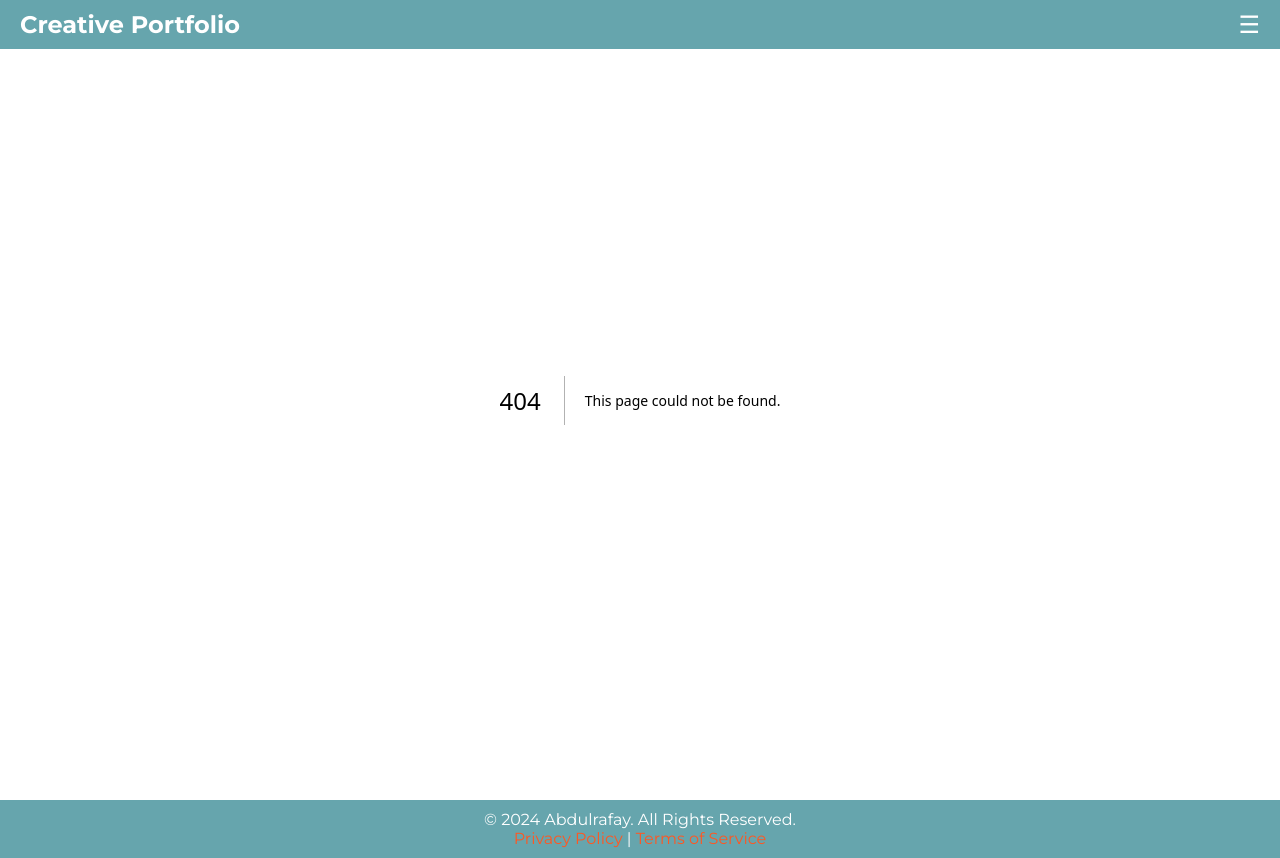
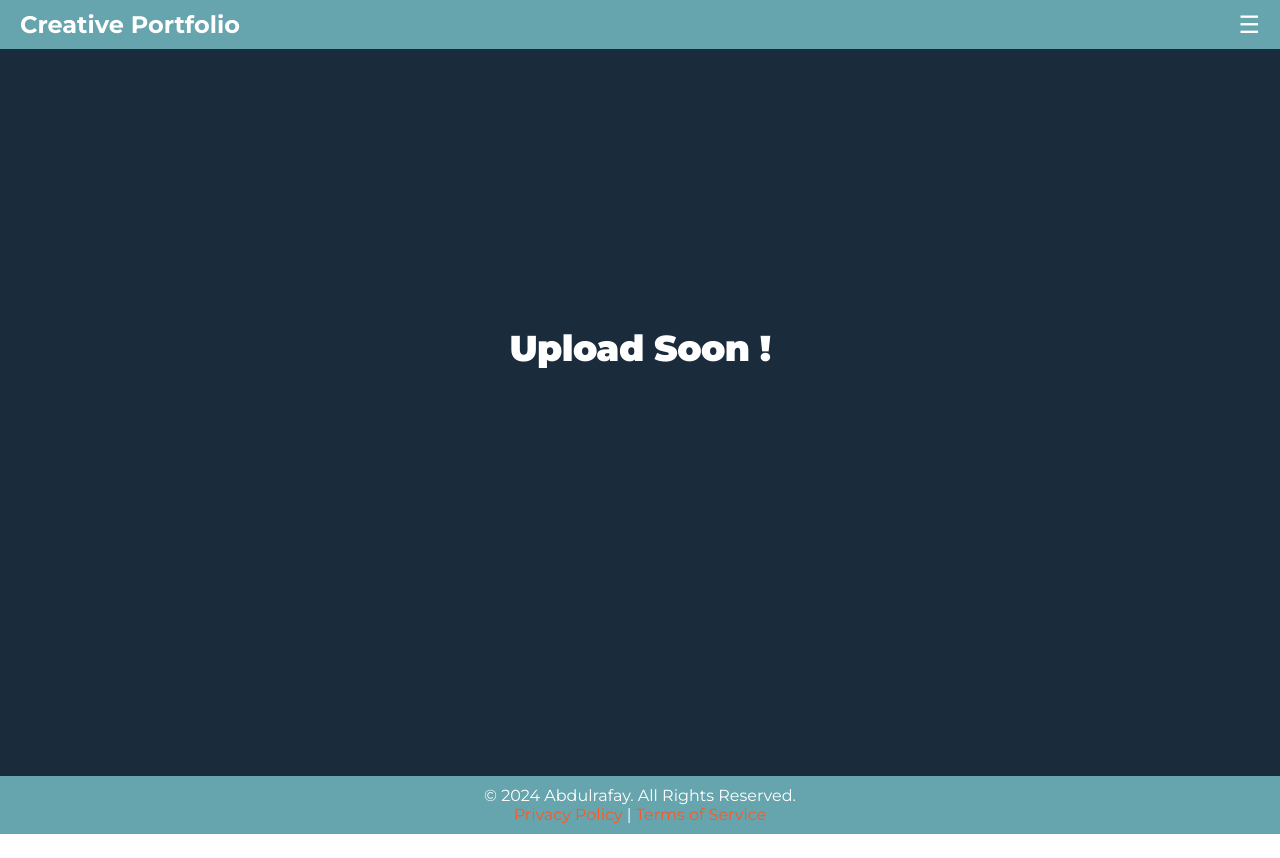
Before and after one commit to abdulrafay-webdev/Portfolio-with-Custom-Css, a Next.js app: page /projects in a window 1280 px wide. Before the commit this address had no page. After the commit the page ends 834 px from the top, so only its background shows below. Built offline with nearby package versions, Linux system fonts and the light colour scheme.

Commit message:
third commit

```diff
--- a/components/About.module.css
+++ b/components/About.module.css
@@ -18,12 +18,14 @@
 .img {
   width: 60%;
   height: auto;
+  margin-bottom: 10px;
 }
 .profile {
   width: 100%;
   border-radius: 50%;
   height: 100%;
 }
+
 .h1 {
   color: #e8f1f2;
   text-align: center;
@@ -39,6 +41,7 @@
     height: 50vh;
     border: 1px solid white;
     opacity: 50%;
+    margin-bottom: 10px;
 }
 .right{
     width: 48%;
--- a/components/Navbar.tsx
+++ b/components/Navbar.tsx
@@ -1,4 +1,4 @@
-"use client"
+"use client";
 
 import Link from 'next/link';
 import React, { useState } from 'react';
@@ -12,6 +12,7 @@ function Navbar() {
   };
 
   console.log(isOpen);
+  console.log(toggleNavbar);
 
 
   return (
@@ -51,6 +52,9 @@ function Navbar() {
         <Link href="/contact" style={linkStyle}>
           Contact
         </Link>
+        <Link href="/projects" style={linkStyle}>
+          Projects
+        </Link>
       </div>
     </nav>
     </div>
--- /dev/null
+++ b/components/Projects.module.css
@@ -0,0 +1,15 @@
+.main{
+    width: 100%;
+    height: 97vh;
+    display: flex;
+    justify-content: center;
+    align-items: center;
+    background-color: #1a2b3c;
+}
+.h1 {
+    color: white;
+    margin-top: -5rem; /* Adjusting the scroll margin (scroll-m-20) */
+    font-size: 2.25rem; /* Equivalent to text-4xl */
+    font-weight: 800; /* Equivalent to font-extrabold */
+    letter-spacing: -0.01562em; /* Equivalent to tracking-tight */
+  }
--- /dev/null
+++ b/components/Projects.tsx
@@ -0,0 +1,12 @@
+import React from 'react'
+import styles from './Projects.module.css'
+
+const Projects = () => {
+  return (
+    <div className={styles.main}>
+        <h1 className={styles.h1}>Upload Soon !</h1>
+    </div>
+  )
+}
+
+export default Projects
--- a/src/app/about/page.tsx
+++ b/src/app/about/page.tsx
@@ -2,7 +2,7 @@
 import React from "react";
 import About from "../../../components/About";
 
-const page = () => {
+const Abouts = () => {
   return (
     <div
       style={{
@@ -20,4 +20,4 @@ const page = () => {
   );
 };
 
-export default page;
+export default Abouts;
--- a/src/app/contact/page.tsx
+++ b/src/app/contact/page.tsx
@@ -1,7 +1,7 @@
 import React from 'react'
 import Contact from '../../../components/Contact'
 
-const page = () => {
+const Contacts = () => {
   return (
     <div
     style={{
@@ -17,4 +17,4 @@ const page = () => {
   )
 }
 
-export default page
+export default Contacts
--- /dev/null
+++ b/src/app/projects/page.tsx
@@ -0,0 +1,12 @@
+import React from 'react'
+import Projects from '../../../components/Projects'
+
+const Project = () => {
+  return (
+    <div>
+        <Projects/>
+    </div>
+  )
+}
+
+export default Project
```
Also changed, not shown: .eslintrc.json.
